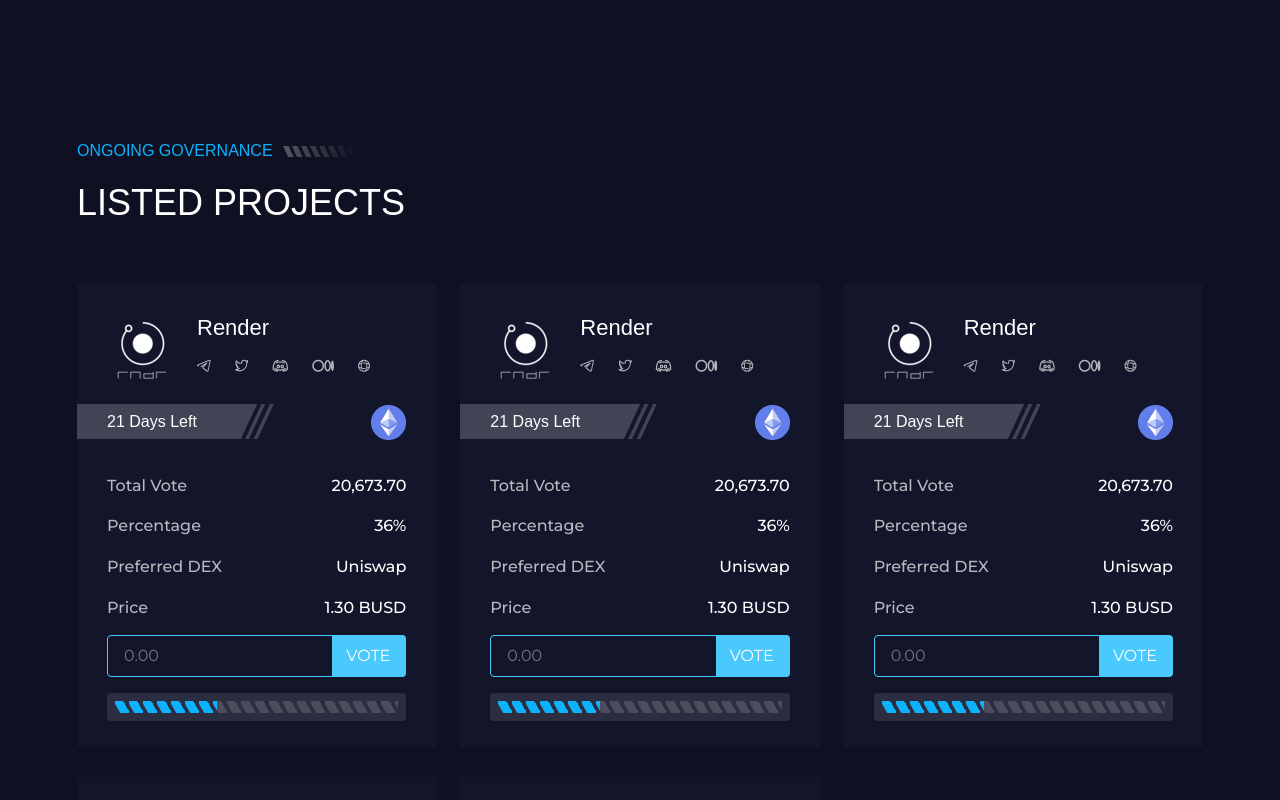
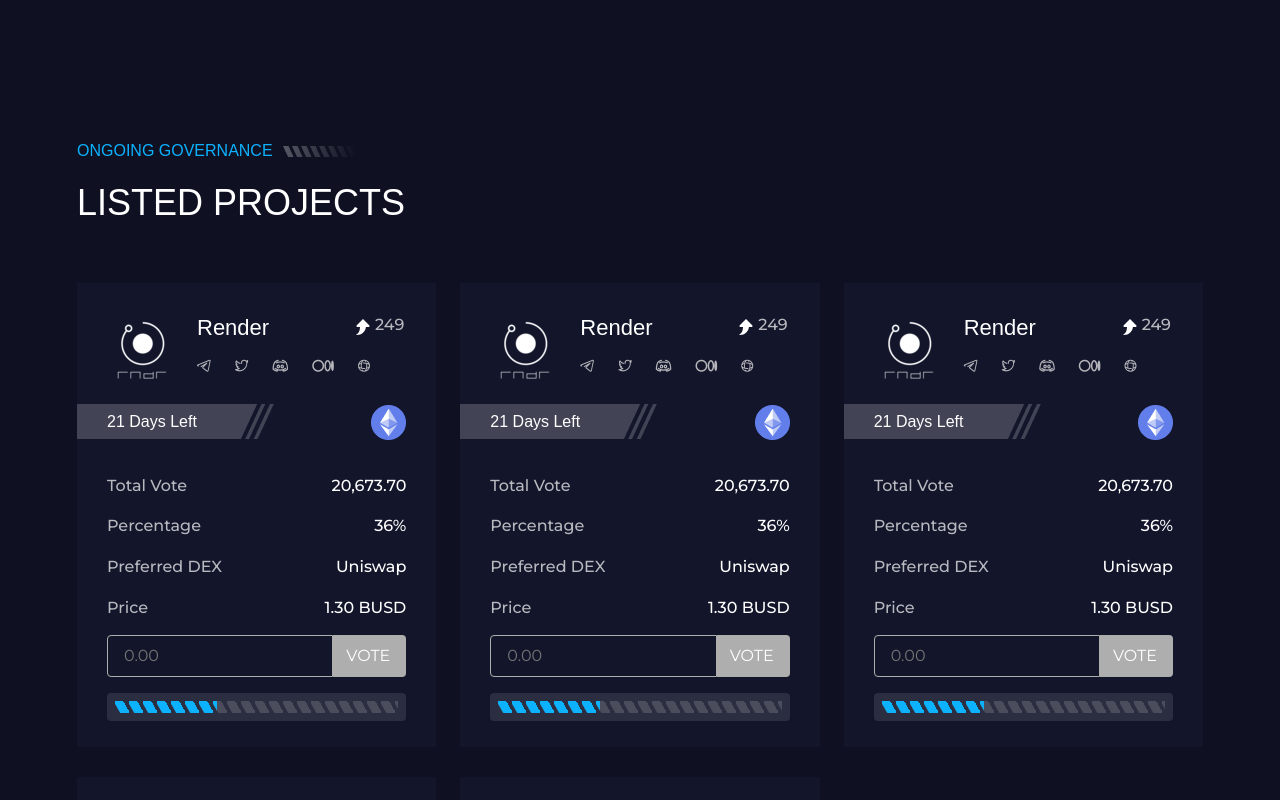
Before and after one commit to codeChef8888/xyz, a Next.js app: page / in a window 1280 px wide. Shown: the part 1040-1840 px from the top of the page. Built offline with nearby package versions, Linux system fonts and the light colour scheme.

Commit message:
upvotes and few fixes

```diff
--- a/components/farming/FarmListItem.tsx
+++ b/components/farming/FarmListItem.tsx
@@ -22,7 +22,7 @@
         </div>
 
         <div className="farming-table">
-          <p>APY</p>
+          <p>APR</p>
           <div className="list-2">89.58 %</div>
         </div>
 
--- a/components/home/items/UpcomingIGOItem.tsx
+++ b/components/home/items/UpcomingIGOItem.tsx
@@ -1,11 +1,27 @@
 /* eslint-disable @next/next/no-img-element */
 import type { NextPage } from "next";
 import Link from "next/link";
+import { useState } from "react";
+
+import { TiArrowBack } from "react-icons/ti";
 
 const UpcomingIGOItem: NextPage = () => {
+  const [upvotes, setUpvotes] = useState(249);
+  const [like, setLike] = useState(false);
+
+  const handleLike = () => {
+    setLike(!like);
+    if(!like) {
+      setUpvotes(upvotes + 1);
+    }
+    else{
+      setUpvotes(upvotes - 1);
+    }
+  }
+
   return (
     <div className="col-lg-4 col-md-6">
-      <div className="project-item hover-shape-border">
+      <div className="project-item hover-shape-border project-card">
         <div className="project-info d-flex">
           <Link href="/project-details">
             <a>
@@ -83,6 +99,21 @@
               </li>
               <li>
                 <div className="projectCard-vote">
+                {
+                    upvotes <= 249 ? (
+                      <>
+                        <input placeholder="0.00" style={{padding: "0.25rem 1rem", border: "1px solid #aeaeae"}}/>
+                        <button disabled className="black-shape" style={{backgroundColor: "#aeaeae", cursor: "not-allowed"}}>
+                          <span>VOTE</span>
+                          <span className="hover-shape1"></span>
+                          <span className="hover-shape2"></span>
+                          <span className="hover-shape3"></span>
+                        </button>
+                      </>
+                    )
+                    :
+                    (
+                      <>
                         <input placeholder="0.00" style={{padding: "0.25rem 1rem"}}/>
                         <button className="black-shape">
                           <span>VOTE</span>
@@ -90,6 +121,9 @@
                           <span className="hover-shape2"></span>
                           <span className="hover-shape3"></span>
                         </button>
+                      </>
+                    )
+                  }
                 </div>
               </li>
             </ul>
@@ -112,6 +146,19 @@
         <span className="border-shadow shadow-2"></span>
         <span className="border-shadow shadow-3"></span>
         <span className="border-shadow shadow-4"></span>
+        <div className="likes">
+          {
+            !like ?
+            (
+              <TiArrowBack style={{fontSize: "1.5rem", color: "white", transform: "rotate(90deg)"}} onClick={handleLike}/>
+            )
+            :
+            (
+              <TiArrowBack style={{fontSize: "1.5rem", color: "#0DB2FF", transform: "rotate(90deg)"}}  onClick={handleLike}/>
+            )
+          }
+          <p>{upvotes}</p>
+        </div>
       </div>
     </div>
   );
--- a/package.json
+++ b/package.json
@@ -13,6 +13,7 @@
     "next": "^12.1.4",
     "react": "^17.0.2",
     "react-dom": "^17.0.2",
+    "react-icons": "^4.3.1",
     "react-owl-carousel": "^2.3.3"
   },
   "devDependencies": {
--- a/styles/globals.css
+++ b/styles/globals.css
@@ -77,12 +77,26 @@
   justify-content: center;
   column-gap: 1rem;
 }
+.project-card {
+  position: relative;
+}
+.project-card .likes {
+  position: absolute;
+  top: 0.25rem;
+  right: 1rem;
+  padding: 0rem 1rem;
+  display: flex;
+  align-items: center;
+}
+.project-card .likes p {
+  margin-top: 1.5rem;
+}
 .projectCard-vote {
   width: 100%;
   display: flex;
 }
 .projectCard-vote button{
-  background-color: #4ACAFC;
+  background-color: #0DB2FF;
   border: none;
   color: #fff;
   padding: 0.5rem 1rem;
@@ -91,7 +105,7 @@
 .projectCard-vote input{
   width: 80%;
   padding: 0.25rem 1rem;
-  border: 0.25px solid #4ACAFC;
+  border: 0.25px solid #0DB2FF;
   border-radius: 4px 0 0 4px;
   background-color: transparent;
   color: #fff;
```
Also changed, not shown: components/projects/ProjectListItem.tsx (+48 -1 lines), 2 other files (tests, documents, lock files or other folders). Lines whose indentation alone changed are shown as unchanged.
